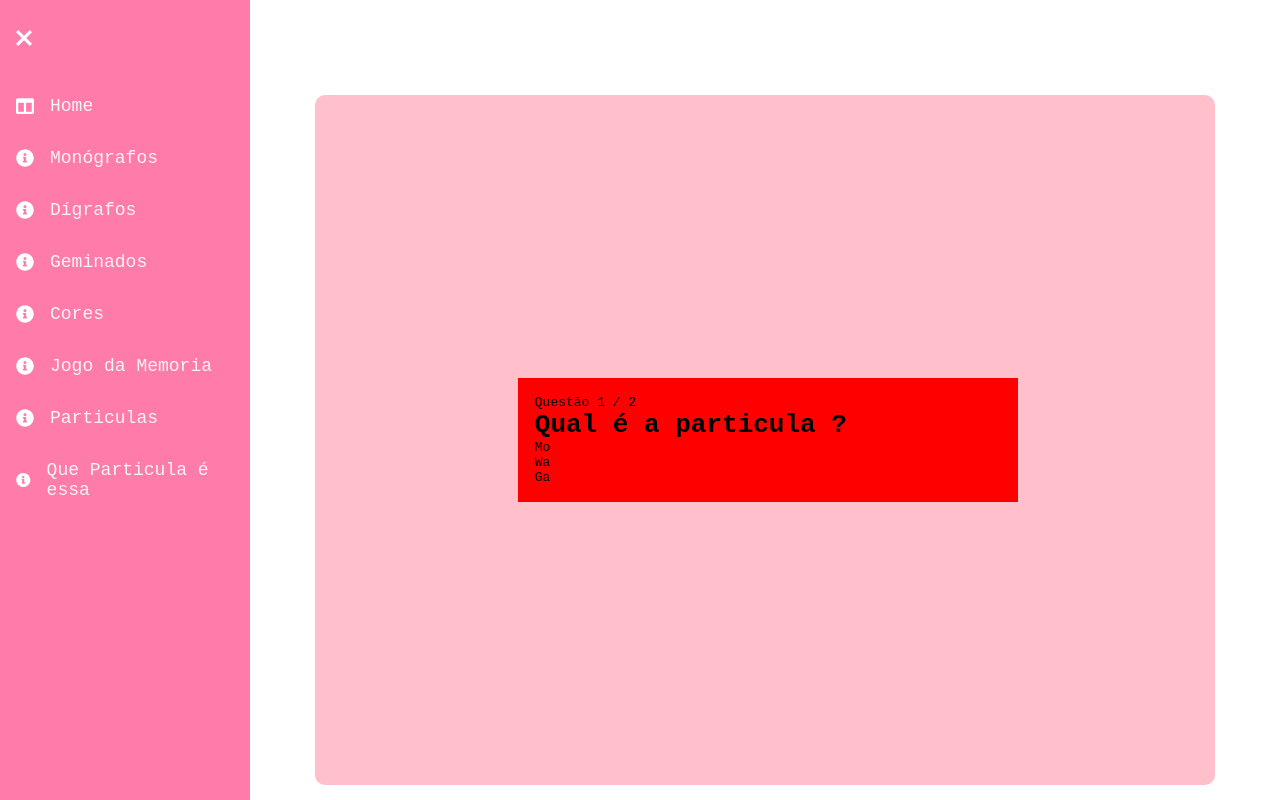
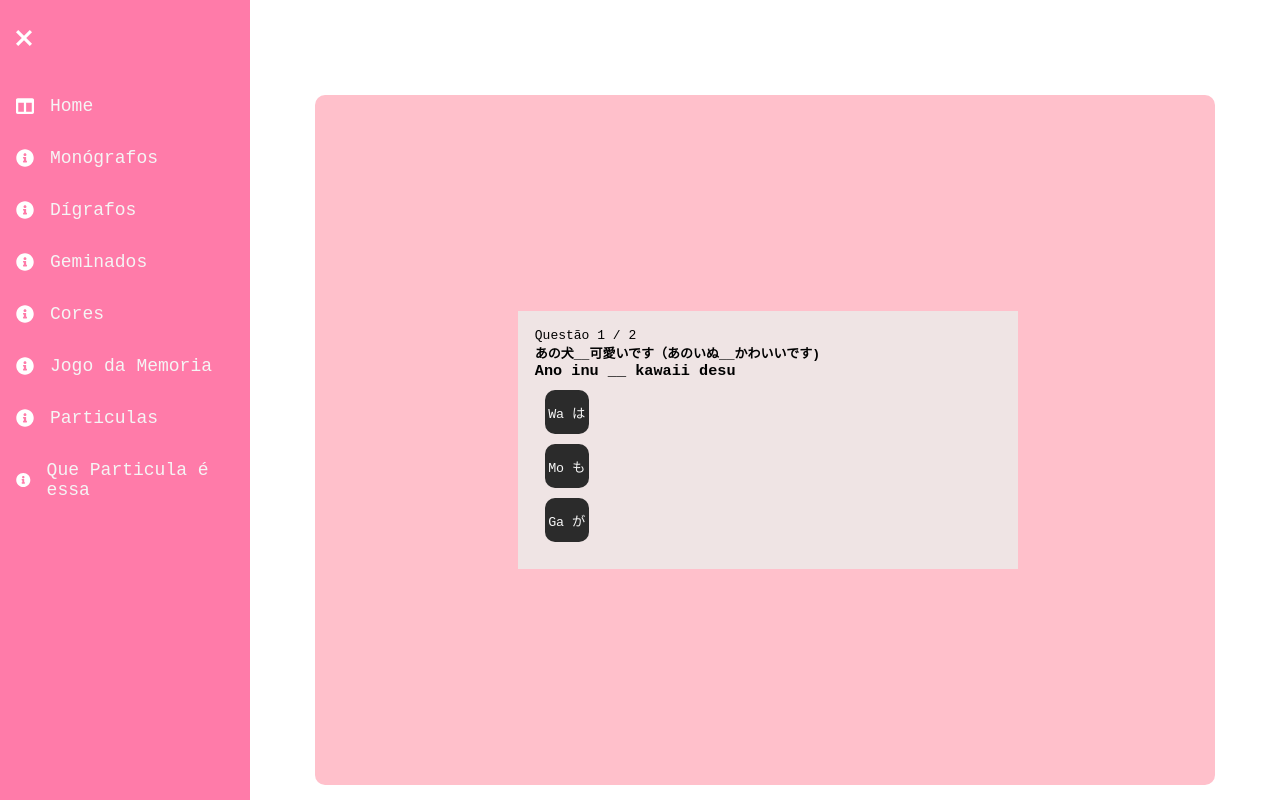
Before and after one commit to deborafsm/nihongo-san, a React (Create React App) app in the folder my-app/: page /particula-game in a window 1280 px wide. Built offline with nearby package versions, Linux system fonts and the light colour scheme.

Commit message:
update: quiz particula

```diff
--- a/my-app/src/components/Questions/questionsParticulas.jsx
+++ b/my-app/src/components/Questions/questionsParticulas.jsx
@@ -2,11 +2,12 @@ import { useState } from "react";
 import style from "./style.css";
 const questoes = [
   {
-    questText: "Qual é a particula ?",
+    questTextHira: "あの犬__可愛いです（あのいぬ__かわいいです)",
+    questText: " Ano inu __ kawaii desu",
     opcoesQuest: [
-      { respQuest: "Mo", isCorrect: false },
-      { respQuest: "Wa", isCorrect: true },
-      { respQuest: "Ga", isCorrect: false },
+      { respQuest: "Wa は", isCorrect: true },
+      { respQuest: "Mo も", isCorrect: false },
+      { respQuest: "Ga が", isCorrect: false },
     ],
   },
   {
@@ -56,16 +57,17 @@ function QuestionGame() {
                 <span>Questão {questaoAtual + 1}</span> / {questoes.length}
               </div>
               <div className="anwser-text">
-                <h1>{questoes[questaoAtual].questText}</h1>
+                <h4>{questoes[questaoAtual].questTextHira}</h4>
+                <h3>{questoes[questaoAtual].questText}</h3>
               </div>
               <div className="question-resp">
                 {questoes[questaoAtual].opcoesQuest.map((opcaoQuest, index) => (
-                  <p
+                  <button
                     onClick={() => handleRespostaQuestao(opcaoQuest.isCorrect)}
                     key={index}
                   >
                     {opcaoQuest.respQuest}
-                  </p>
+                  </button>
                 ))}
               </div>
             </>
--- a/my-app/src/components/Questions/style.css
+++ b/my-app/src/components/Questions/style.css
@@ -4,7 +4,7 @@
   width: 900px;
   height: 100%;
   padding: 15px 15px 15px 20px;
-  flex-direction: row;
+  flex-direction: column;
   justify-content: center;
   align-items: center;
   box-shadow: rgba(255, 255, 255, 0.15) 0px 48px 100px 0px;
@@ -13,5 +13,18 @@
 .content {
   width: 500px;
   padding: 2%;
-  background-color: red;
+  background-color: rgb(239, 228, 228);
 }
+
+.question-resp button {
+  color: rgb(247, 247, 247);
+  display: flex;
+  justify-content: center;
+  align-items: center;
+  cursor: pointer;
+  border-radius: 10px;
+  background-color: rgb(43, 43, 43);
+  margin: 10px;
+  height: 44px;
+  width: 44px;
+}
```
Also changed, not shown: my-app/src/img/moe.png (added).
